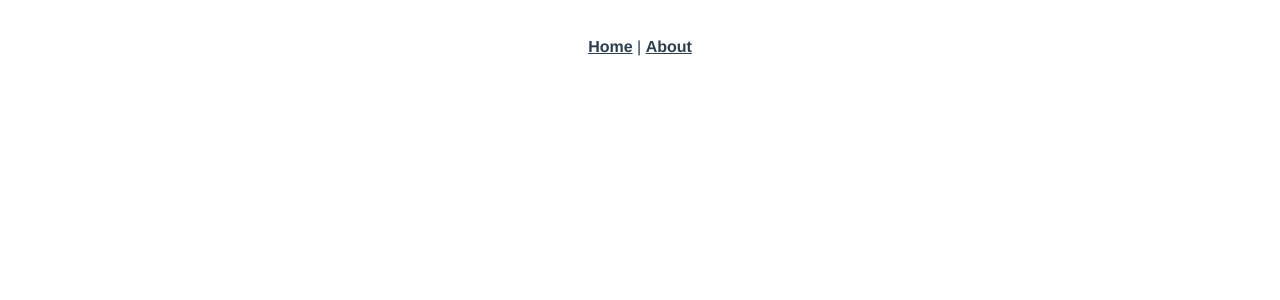
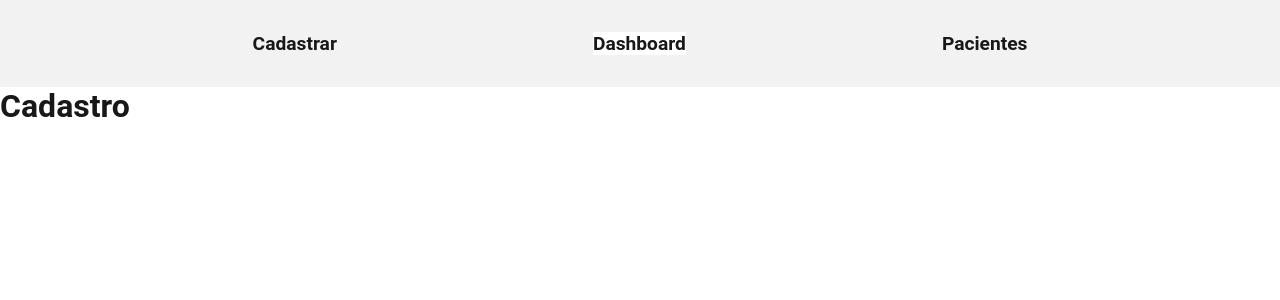
Before and after one commit to BrunoRisso58/PhysioManagement, a Vue app: page /cadastro in a window 1280 px wide. Before the commit this address had no page. Shown: the top 300 px of the page. Built offline with nearby package versions, Linux system fonts and the light colour scheme.

Commit message:
Estilizando navbar

```diff
--- a/src/App.vue
+++ b/src/App.vue
@@ -1,30 +1,24 @@
 <template>
-  <nav>
-    <router-link to="/">Home</router-link> |
-    <router-link to="/about">About</router-link>
-  </nav>
-  <router-view/>
+  <NavBar />
+  <router-view />
 </template>
 
+<script>
+import NavBar from './components/NavBar.vue';
+
+export default {
+  components: {
+    NavBar
+  }
+}
+</script>
+
 <style>
-#app {
-  font-family: Avenir, Helvetica, Arial, sans-serif;
-  -webkit-font-smoothing: antialiased;
-  -moz-osx-font-smoothing: grayscale;
-  text-align: center;
-  color: #2c3e50;
-}
-
-nav {
-  padding: 30px;
-}
-
-nav a {
-  font-weight: bold;
-  color: #2c3e50;
-}
-
-nav a.router-link-exact-active {
-  color: #42b983;
-}
+  * {
+    margin: 0;
+    padding: 0;
+    box-sizing: border-box;
+    font-family: Roboto, Arial, Helvetica;
+    color: #181818;
+  }
 </style>
--- a/src/components/HelloWorld.vue
+++ /dev/null
@@ -1,58 +0,0 @@
-<template>
-  <div class="hello">
-    <h1>{{ msg }}</h1>
-    <p>
-      For a guide and recipes on how to configure / customize this project,<br>
-      check out the
-      <a href="https://cli.vuejs.org" target="_blank" rel="noopener">vue-cli documentation</a>.
-    </p>
-    <h3>Installed CLI Plugins</h3>
-    <ul>
-      <li><a href="https://github.com/vuejs/vue-cli/tree/dev/packages/%40vue/cli-plugin-babel" target="_blank" rel="noopener">babel</a></li>
-      <li><a href="https://github.com/vuejs/vue-cli/tree/dev/packages/%40vue/cli-plugin-eslint" target="_blank" rel="noopener">eslint</a></li>
-    </ul>
-    <h3>Essential Links</h3>
-    <ul>
-      <li><a href="https://vuejs.org" target="_blank" rel="noopener">Core Docs</a></li>
-      <li><a href="https://forum.vuejs.org" target="_blank" rel="noopener">Forum</a></li>
-      <li><a href="https://chat.vuejs.org" target="_blank" rel="noopener">Community Chat</a></li>
-      <li><a href="https://twitter.com/vuejs" target="_blank" rel="noopener">Twitter</a></li>
-      <li><a href="https://news.vuejs.org" target="_blank" rel="noopener">News</a></li>
-    </ul>
-    <h3>Ecosystem</h3>
-    <ul>
-      <li><a href="https://router.vuejs.org" target="_blank" rel="noopener">vue-router</a></li>
-      <li><a href="https://vuex.vuejs.org" target="_blank" rel="noopener">vuex</a></li>
-      <li><a href="https://github.com/vuejs/vue-devtools#vue-devtools" target="_blank" rel="noopener">vue-devtools</a></li>
-      <li><a href="https://vue-loader.vuejs.org" target="_blank" rel="noopener">vue-loader</a></li>
-      <li><a href="https://github.com/vuejs/awesome-vue" target="_blank" rel="noopener">awesome-vue</a></li>
-    </ul>
-  </div>
-</template>
-
-<script>
-export default {
-  name: 'HelloWorld',
-  props: {
-    msg: String
-  }
-}
-</script>
-
-<!-- Add "scoped" attribute to limit CSS to this component only -->
-<style scoped>
-h3 {
-  margin: 40px 0 0;
-}
-ul {
-  list-style-type: none;
-  padding: 0;
-}
-li {
-  display: inline-block;
-  margin: 0 10px;
-}
-a {
-  color: #42b983;
-}
-</style>
--- /dev/null
+++ b/src/components/NavBar.vue
@@ -0,0 +1,55 @@
+<template>
+    <nav class="nav-container">
+        <ul>
+            <li class="nav-item"><router-link to="/cadastro">Cadastrar</router-link></li>
+            <li class="nav-item highlighted"><router-link to="/">Dashboard</router-link></li>
+            <li class="nav-item"><router-link to="/pacientes">Pacientes</router-link></li>
+        </ul>
+    </nav>
+</template>
+
+<script>
+export default {
+    name: "NavBar",
+    data() {
+        return {
+            url: window.location.href
+        }
+    },
+    mounted() {
+        setTimeout(() => {
+            this.highlightNavItem();
+        }, 500)
+    },
+    methods: {
+        highlightNavItem() {
+            // destacar dinamicamente o item certo da navbar
+        }
+    }
+}
+</script>
+
+<style scoped>
+    ul {
+        list-style-type: none;
+        background-color: #F2F2F2;
+        text-align: center;
+        padding: 32px 0;
+        font-size: 1.2rem;
+    }
+
+    .nav-item {
+        display: inline;
+        margin: 0 10vw;
+    }
+
+    .nav-item a {
+        text-decoration: none;
+        color: #181818;
+        font-weight: bold;
+    }
+
+    .highlighted {
+        background-color: #fff
+    }
+</style>
--- a/src/router/index.js
+++ b/src/router/index.js
@@ -1,19 +1,30 @@
 import { createRouter, createWebHistory } from 'vue-router'
-import HomeView from '../views/HomeView.vue'
+import CadastroView from '../views/CadastroView.vue'
+import DashboardView from '../views/DashboardView.vue'
+import PacientesView from '../views/PacientesView.vue'
+import PerfilView from '../views/PerfilView.vue'
 
 const routes = [
   {
     path: '/',
-    name: 'home',
-    component: HomeView
+    redirect: 'dashboard',
+    name: 'Dashboard',
+    component: DashboardView
   },
   {
-    path: '/about',
-    name: 'about',
-    // route level code-splitting
-    // this generates a separate chunk (about.[hash].js) for this route
-    // which is lazy-loaded when the route is visited.
-    component: () => import(/* webpackChunkName: "about" */ '../views/AboutView.vue')
+    path: '/cadastro',
+    name: 'Cadastro',
+    component: CadastroView
+  },
+  {
+    path: '/pacientes',
+    name: 'Pacientes',
+    component: PacientesView
+  },
+  {
+    path: '/perfil',
+    name: 'Perfil',
+    component: PerfilView
   }
 ]
 
--- a/src/views/AboutView.vue
+++ /dev/null
@@ -1,5 +0,0 @@
-<template>
-  <div class="about">
-    <h1>This is an about page</h1>
-  </div>
-</template>
--- /dev/null
+++ b/src/views/CadastroView.vue
@@ -0,0 +1,9 @@
+<template>
+    <h1>Cadastro</h1>
+</template>
+
+<script>
+export default {
+    name: "CadastroView"
+}
+</script>
--- /dev/null
+++ b/src/views/DashboardView.vue
@@ -0,0 +1,9 @@
+<template>
+    <h1>Dashboard</h1>
+</template>
+
+<script>
+export default {
+    name: "DashboardView"
+}
+</script>
--- a/src/views/HomeView.vue
+++ /dev/null
@@ -1,18 +0,0 @@
-<template>
-  <div class="home">
-    <img alt="Vue logo" src="../assets/logo.png">
-    <HelloWorld msg="Welcome to Your Vue.js App"/>
-  </div>
-</template>
-
-<script>
-// @ is an alias to /src
-import HelloWorld from '@/components/HelloWorld.vue'
-
-export default {
-  name: 'HomeView',
-  components: {
-    HelloWorld
-  }
-}
-</script>
--- /dev/null
+++ b/src/views/PacientesView.vue
@@ -0,0 +1,9 @@
+<template>
+    <h1>Meus Pacientes</h1>
+</template>
+
+<script>
+export default {
+    name: "PacientesView"
+}
+</script>
--- /dev/null
+++ b/src/views/PerfilView.vue
@@ -0,0 +1,9 @@
+<template>
+    <h1>Perfil</h1>
+</template>
+
+<script>
+export default {
+    name: "PerfilView"
+}
+</script>
```
